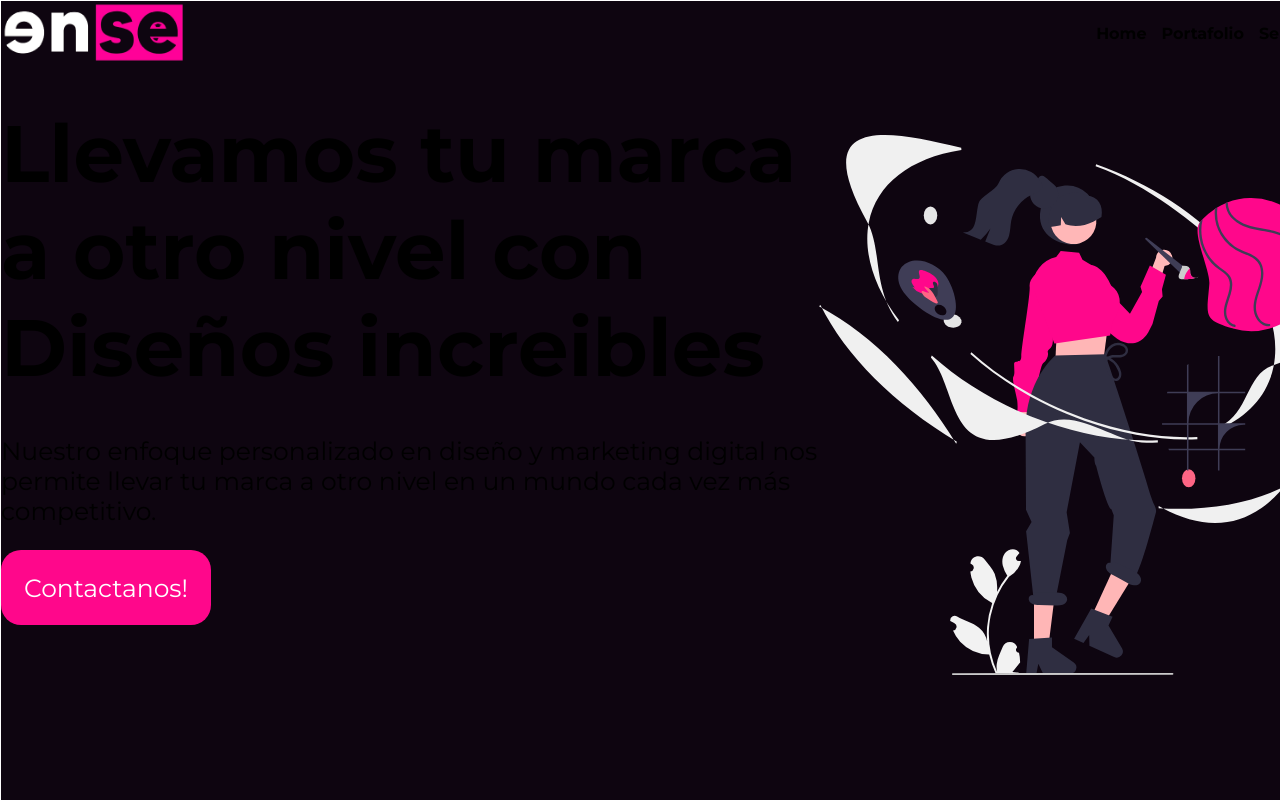
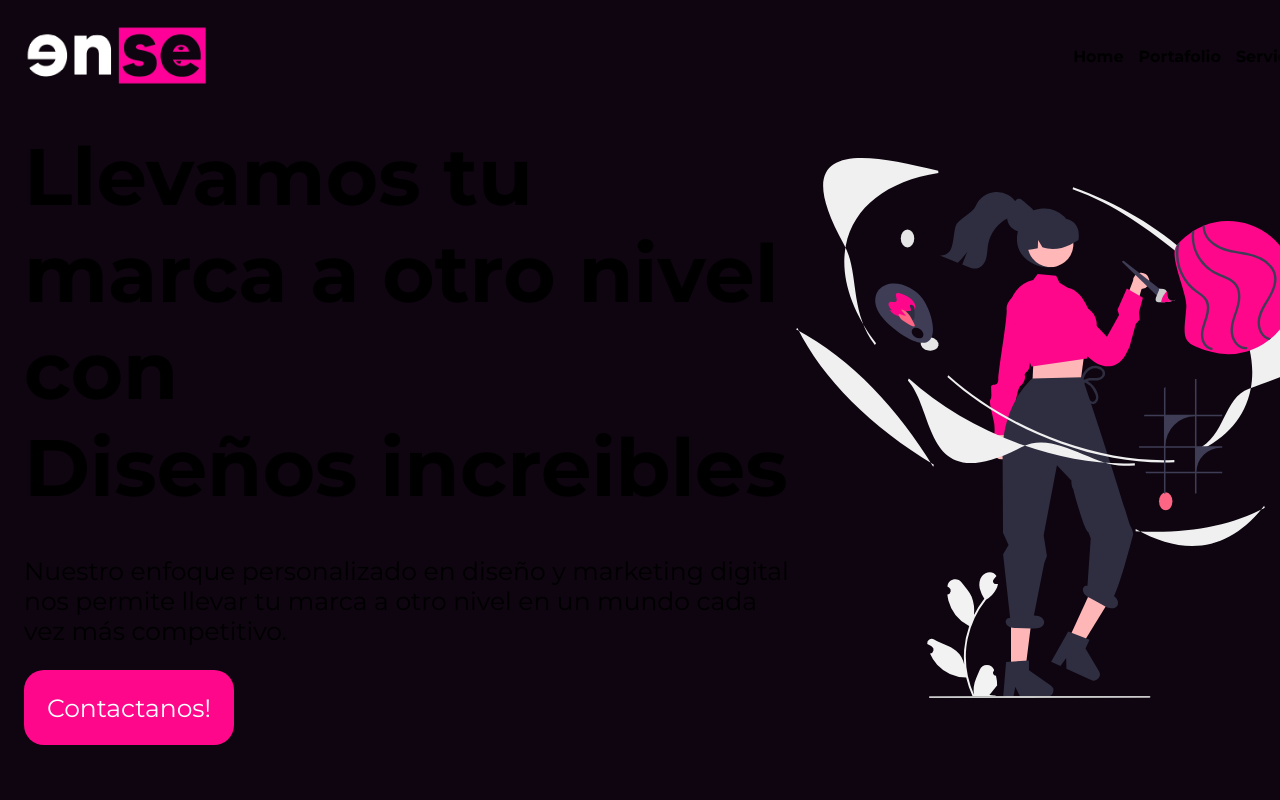
Before and after one commit to DiegoEDG/ense-landing, a Next.js app: page / in a window 1280 px wide. Shown: the top 800 px of the page. Built offline with nearby package versions, Linux system fonts and the light colour scheme.

Commit message:
UI: Gradient effect styles

```diff
--- a/src/app/home.module.css
+++ b/src/app/home.module.css
@@ -8,5 +8,16 @@
 	width: 1440px;
 	height: 2000px;
 	margin: auto;
-	border: 1px solid white;
+	padding: 24px;
+	z-index: 10;
 }
+.gradient {
+	width: 600px;
+	height: 600px;
+	background: radial-gradient(rgba(255, 7, 139, 0.312), rgba(255, 7, 139, 0.046));
+	border-radius: 100%;
+	filter: blur(2rem);
+	position: absolute;
+	top: -40px;
+	right: 700px;
+}
```
